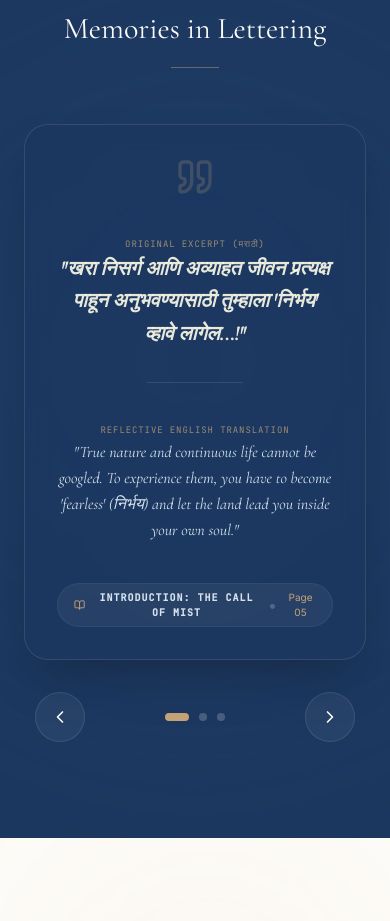
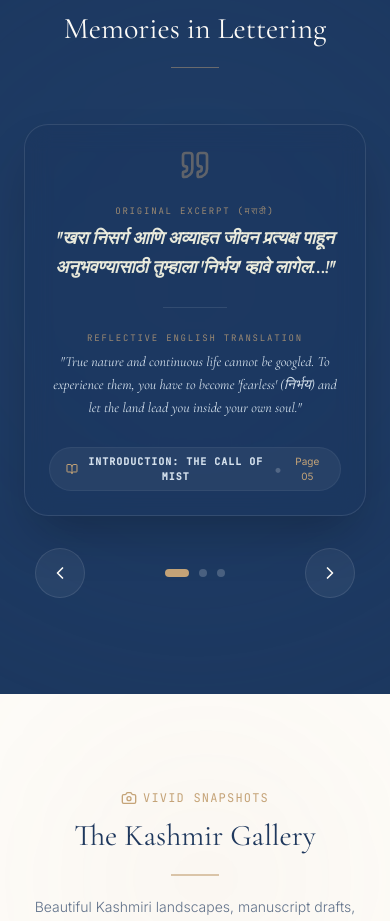
Before and after one commit to GhananshuChoudhary/Ukiyogirl, a React (Vite) app: page / in a window 390 px wide. Shown: the part 7222-8143 px from the top of the page. Built offline with nearby package versions, Linux system fonts and the light colour scheme.

Commit message:
refactor(ui): stabilize quote carousel animation
Update autoplay logic to reset on manual navigation and add a fixed-height container to prevent layout shifts during transitions.

```diff
--- a/src/components/QuoteCarousel.tsx
+++ b/src/components/QuoteCarousel.tsx
@@ -16,11 +16,11 @@ export default function QuoteCarousel() {
     setCurrentIndex((prev) => (prev - 1 + QUOTES.length) % QUOTES.length);
   };
 
-  // Autoplay loop every 9 seconds for peaceful breathing rhythm
+  // Autoplay loop with automatic reset on manual slide change
   useEffect(() => {
     const interval = setInterval(nextQuote, 9000);
     return () => clearInterval(interval);
-  }, []);
+  }, [currentIndex]);
 
   const activeQuote = QUOTES[currentIndex];
 
@@ -46,49 +46,50 @@ export default function QuoteCarousel() {
           <div className="w-12 h-[1px] bg-golden-accent/45 my-2" />
         </div>
 
-        {/* Carousel Container using Glassmorphism */}
+        {/* Carousel Container using Stable Glassmorphism wrapper */}
         <div className="relative">
 
+          <div className="glass p-6 sm:p-10 md:p-14 rounded-3xl text-center flex flex-col justify-center items-center shadow-2xl border border-white/10 w-full min-h-[360px] sm:min-h-[290px] md:min-h-[320px]">
             <AnimatePresence mode="wait">
               <motion.div
                 key={activeQuote.id}
-              initial={{ opacity: 0, scale: 0.98 }}
-              animate={{ opacity: 1, scale: 1 }}
-              exit={{ opacity: 0, scale: 1.02 }}
-              transition={{ duration: 0.6, ease: 'easeInOut' }}
-              className="glass p-8 md:p-14 rounded-3xl text-center flex flex-col items-center gap-8 shadow-2xl border border-white/10"
+                initial={{ opacity: 0, y: 8 }}
+                animate={{ opacity: 1, y: 0 }}
+                exit={{ opacity: 0, y: -8 }}
+                transition={{ duration: 0.35, ease: 'easeOut' }}
+                className="w-full text-center flex flex-col items-center gap-6"
               >
 
                 {/* Giant quote mark decoration */}
-              <QuoteIcon className="h-10 w-10 text-golden-accent/40 animate-pulse" />
+                <QuoteIcon className="h-8 w-8 text-golden-accent/40" />
 
                 {/* original Marathi excerpt */}
                 {activeQuote.bookText && (
-                <div className="space-y-2">
-                  <span className="font-mono text-[9px] uppercase tracking-widest text-golden-accent/75">
+                  <div className="space-y-1.5">
+                    <span className="font-mono text-[9px] uppercase tracking-[0.2em] text-golden-accent/75 block">
                       {t("Original Excerpt (मराठी)", "मूळ उतारा (मराठी)")}
                     </span>
-                  <p className="font-serif italic text-xl md:text-2xl font-semibold leading-relaxed text-yellow-50/90 text-center select-none block max-w-2xl">
+                    <p className="font-serif italic text-lg sm:text-xl md:text-2xl font-semibold leading-relaxed text-yellow-50/90 text-center select-none block max-w-2xl">
                       "{activeQuote.bookText}"
                     </p>
                   </div>
                 )}
 
                 {/* Divider in glass */}
-              <div className="w-24 h-[1px] bg-white/10" />
+                <div className="w-16 h-[1px] bg-white/10" />
 
                 {/* Beautiful English interpretation */}
-              <div className="space-y-1">
-                <span className="font-mono text-[9px] uppercase tracking-widest text-golden-accent/75">
+                <div className="space-y-1.5">
+                  <span className="font-mono text-[9px] uppercase tracking-[0.2em] text-golden-accent/75 block">
                     {t("Reflective English Translation", "विचारशील इंग्रजी अनुवाद")}
                   </span>
-                <p className="font-serif italic text-base md:text-lg text-kashmir-mist leading-relaxed font-light max-w-2xl">
+                  <p className="font-serif italic text-sm sm:text-base md:text-lg text-kashmir-mist leading-relaxed font-light max-w-2xl">
                     "{activeQuote.text}"
                   </p>
                 </div>
 
                 {/* Footnote metadata */}
-              <div className="flex items-center gap-2 bg-white/5 px-4 py-1.5 rounded-full border border-white/5 mt-2">
+                <div className="flex items-center gap-2 bg-white/5 px-4 py-1.5 rounded-full border border-white/5 mt-1">
                   <BookOpen className="h-3.5 w-3.5 text-golden-accent" />
                   <span className="font-mono text-[10px] uppercase tracking-widest text-kashmir-mist font-semibold">
                     {t(activeQuote.chapter, activeQuote.chapterMr)}
@@ -101,6 +102,7 @@ export default function QuoteCarousel() {
 
               </motion.div>
             </AnimatePresence>
+          </div>
 
           {/* Manual Left/Right Nav Buttons */}
           <div className="flex items-center justify-between mt-8 max-w-xs mx-auto">
```
Lines whose indentation alone changed are shown as unchanged.
